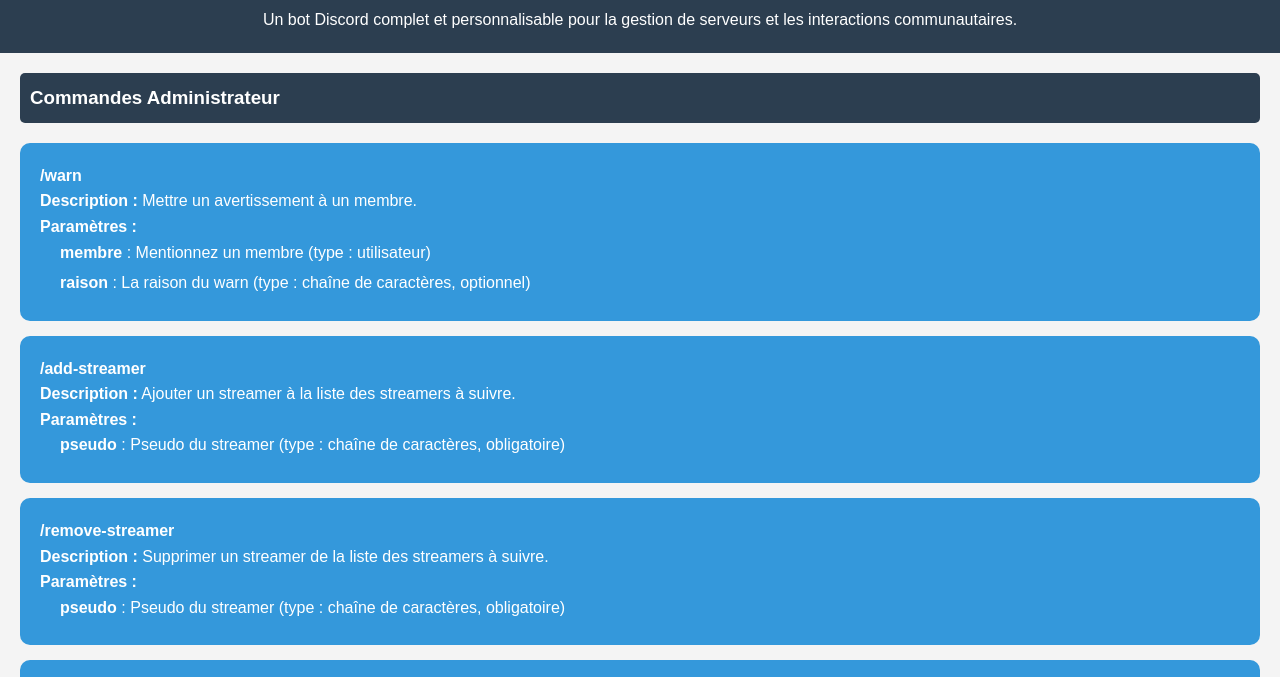
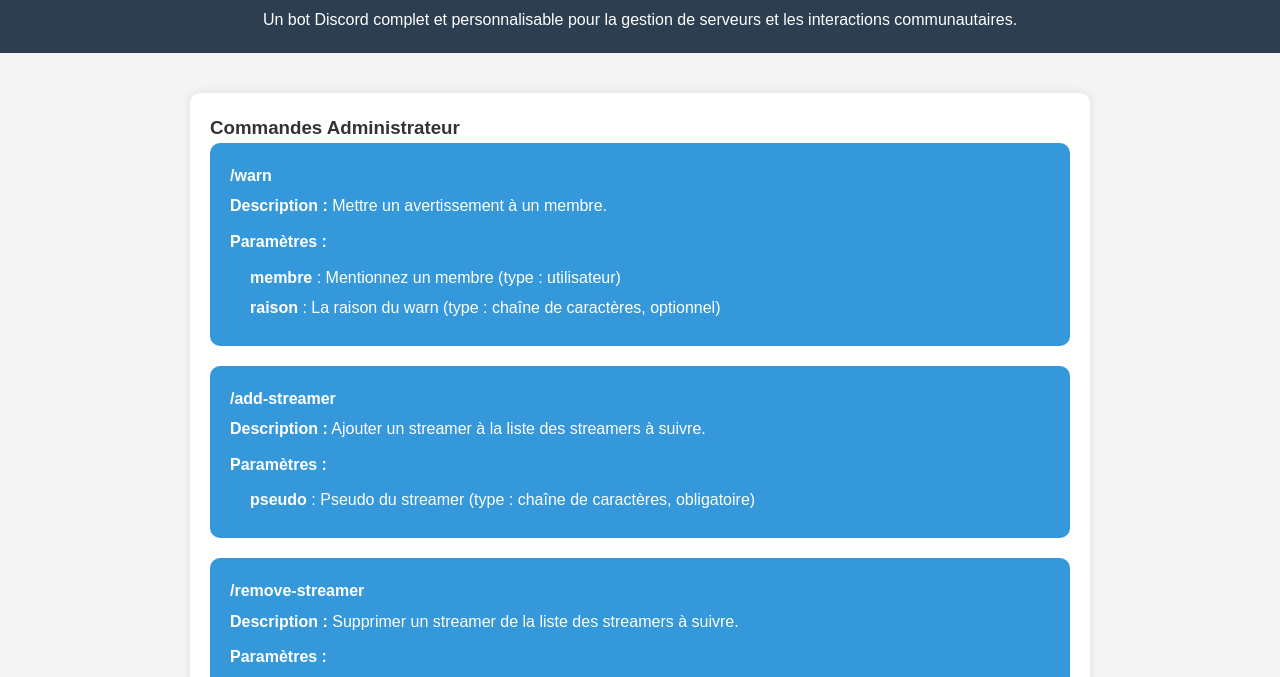
Before and after one commit to ZePandawan/4Tip, a website: page docs/index.html in a window 1280 px wide. Shown: the part 74-751 px from the top of the page. Drawn offline with Linux system fonts and the light colour scheme.

Commit message:
Update styles.css

```diff
--- a/docs/styles.css
+++ b/docs/styles.css
@@ -27,7 +27,7 @@
     padding: 20px;
 }
 
-.command.admin {
+.admin {
     background-color: #3498db;
     color: white;
     border-radius: 10px;
@@ -35,31 +35,43 @@
     margin-bottom: 15px;
 }
 
-.command {
-    background-color: #16a085;
-    color: white;
+.command-section {
+    background-color: white;
     border-radius: 10px;
+    box-shadow: 0 0 10px rgba(0, 0, 0, 0.1);
     padding: 20px;
-    margin-bottom: 15px;
+    margin: 20px auto;
+    max-width: 900px;
 }
 
-h3 {
-    background-color: #2c3e50;
+.command {
+    margin-bottom: 20px;
+}
+
+.command h3 {
+    background-color: #16a085;
     color: white;
     padding: 10px;
     border-radius: 5px;
-    margin-bottom: 20px;
+    margin-bottom: 10px;
 }
 
-ul {
+.command p {
+    margin-bottom: 10px;
+}
+
+.command h4 {
+    margin-bottom: 5px;
+}
+
+.command ul {
     list-style-type: none;
     padding-left: 20px;
 }
 
-ul li {
+.command li {
     margin-bottom: 5px;
 }
-
 
 footer {
     background-color: #2c3e50;
```
